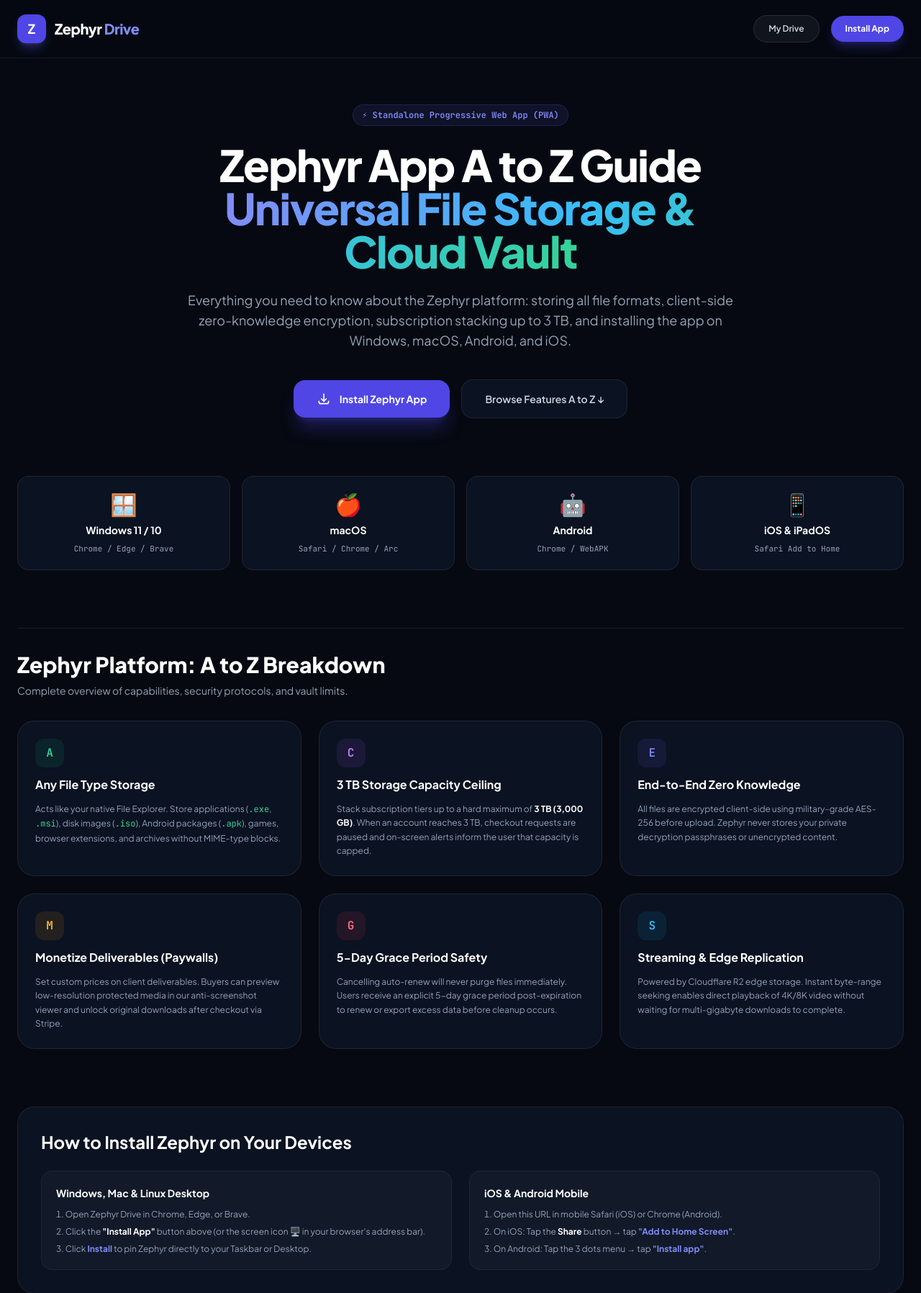
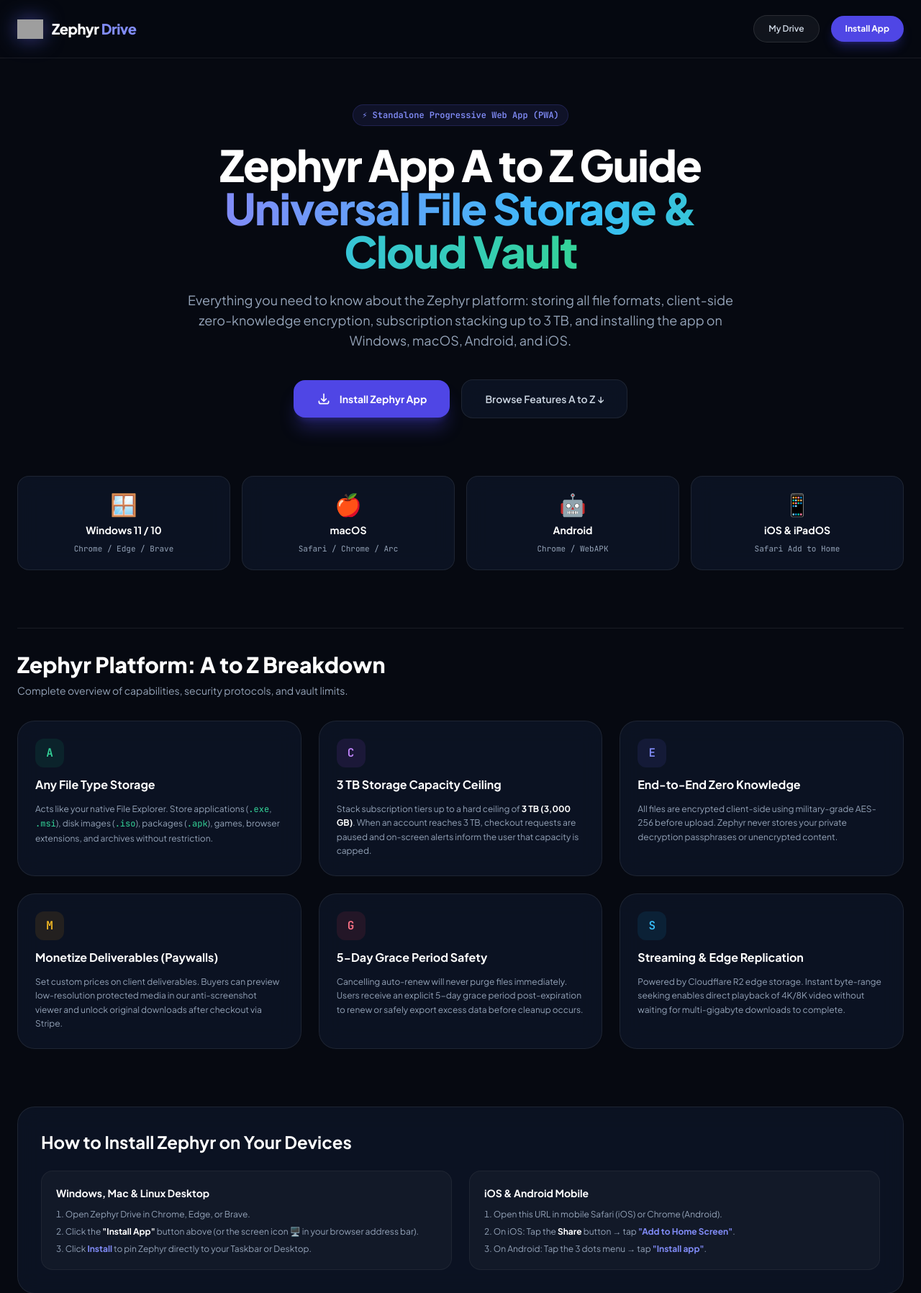
Before and after one commit to priyam698/vaultpro, a FastAPI app: page /download in a window 1280 px wide. Shown: the top 1796 px of the page at 72% size. Run offline with FastAPI, Linux system fonts and the light colour scheme; some libraries are stand-ins or nearby versions; grey boxes are pictures that could not be loaded.

Commit message:
Add ribbon logo image and fix navbar branding

```diff
--- a/templates/app.html
+++ b/templates/app.html
@@ -30,7 +30,7 @@
   <header class="sticky top-0 z-50 border-b border-white/[0.08] bg-[#060911]/80 backdrop-blur-xl">
     <div class="max-w-7xl mx-auto px-6 h-20 flex items-center justify-between">
       <a href="/" class="flex items-center gap-3">
-        <div class="w-10 h-10 rounded-xl bg-indigo-600 flex items-center justify-center font-bold text-lg text-white shadow-lg shadow-indigo-500/30">Z</div>
+        <img src="/static/logo.png" alt="Zephyr" class="w-9 h-9 object-contain drop-shadow-[0_0_14px_rgba(99,102,241,0.55)]" />
         <span class="text-xl font-extrabold tracking-tight text-white">Zephyr <span class="text-indigo-400">Drive</span></span>
       </a>
       <div class="flex items-center gap-4">
@@ -64,7 +64,7 @@
       </div>
     </div>
 
-    <!-- Supported Platforms -->
+    <!-- Supported Platforms Grid -->
     <div class="grid grid-cols-2 sm:grid-cols-4 gap-4">
       <div class="glass-card p-5 rounded-2xl text-center space-y-2">
         <div class="text-3xl">🪟</div>
@@ -88,7 +88,7 @@
       </div>
     </div>
 
-    <!-- A to Z Features Breakdown -->
+    <!-- Features Breakdown A to Z -->
     <div id="features" class="space-y-8 pt-8 border-t border-white/[0.08]">
       <div class="space-y-2">
         <h2 class="text-2xl sm:text-3xl font-extrabold text-white">Zephyr Platform: A to Z Breakdown</h2>
@@ -96,25 +96,22 @@
       </div>
 
       <div class="grid grid-cols-1 md:grid-cols-3 gap-6">
-        <!-- Any File Type -->
         <div class="glass-card p-6 rounded-3xl space-y-3">
           <div class="w-10 h-10 rounded-xl bg-emerald-500/10 text-emerald-400 flex items-center justify-center font-mono font-bold">A</div>
           <h3 class="text-base font-bold text-white">Any File Type Storage</h3>
           <p class="text-xs text-slate-400 leading-relaxed">
-            Acts like your native File Explorer. Store applications (<code class="text-emerald-400">.exe</code>, <code class="text-emerald-400">.msi</code>), disk images (<code class="text-emerald-400">.iso</code>), Android packages (<code class="text-emerald-400">.apk</code>), games, browser extensions, and archives without MIME-type blocks.
+            Acts like your native File Explorer. Store applications (<code class="text-emerald-400">.exe</code>, <code class="text-emerald-400">.msi</code>), disk images (<code class="text-emerald-400">.iso</code>), packages (<code class="text-emerald-400">.apk</code>), games, browser extensions, and archives without restriction.
           </p>
         </div>
 
-        <!-- 3 TB Limit -->
         <div class="glass-card p-6 rounded-3xl space-y-3">
           <div class="w-10 h-10 rounded-xl bg-purple-500/10 text-purple-400 flex items-center justify-center font-mono font-bold">C</div>
           <h3 class="text-base font-bold text-white">3 TB Storage Capacity Ceiling</h3>
           <p class="text-xs text-slate-400 leading-relaxed">
-            Stack subscription tiers up to a hard maximum of <strong class="text-white">3 TB (3,000 GB)</strong>. When an account reaches 3 TB, checkout requests are paused and on-screen alerts inform the user that capacity is capped.
+            Stack subscription tiers up to a hard ceiling of <strong class="text-white">3 TB (3,000 GB)</strong>. When an account reaches 3 TB, checkout requests are paused and on-screen alerts inform the user that capacity is capped.
           </p>
         </div>
 
-        <!-- Zero-Knowledge -->
         <div class="glass-card p-6 rounded-3xl space-y-3">
           <div class="w-10 h-10 rounded-xl bg-indigo-500/10 text-indigo-400 flex items-center justify-center font-mono font-bold">E</div>
           <h3 class="text-base font-bold text-white">End-to-End Zero Knowledge</h3>
@@ -123,7 +120,6 @@
           </p>
         </div>
 
-        <!-- Escrow Monetization -->
         <div class="glass-card p-6 rounded-3xl space-y-3">
           <div class="w-10 h-10 rounded-xl bg-amber-500/10 text-amber-400 flex items-center justify-center font-mono font-bold">M</div>
           <h3 class="text-base font-bold text-white">Monetize Deliverables (Paywalls)</h3>
@@ -132,16 +128,14 @@
           </p>
         </div>
 
-        <!-- 5-Day Grace Period -->
         <div class="glass-card p-6 rounded-3xl space-y-3">
           <div class="w-10 h-10 rounded-xl bg-rose-500/10 text-rose-400 flex items-center justify-center font-mono font-bold">G</div>
           <h3 class="text-base font-bold text-white">5-Day Grace Period Safety</h3>
           <p class="text-xs text-slate-400 leading-relaxed">
-            Cancelling auto-renew will never purge files immediately. Users receive an explicit 5-day grace period post-expiration to renew or export excess data before cleanup occurs.
+            Cancelling auto-renew will never purge files immediately. Users receive an explicit 5-day grace period post-expiration to renew or safely export excess data before cleanup occurs.
           </p>
         </div>
 
-        <!-- Global Edge Streaming -->
         <div class="glass-card p-6 rounded-3xl space-y-3">
           <div class="w-10 h-10 rounded-xl bg-sky-500/10 text-sky-400 flex items-center justify-center font-mono font-bold">S</div>
           <h3 class="text-base font-bold text-white">Streaming & Edge Replication</h3>
@@ -152,7 +146,7 @@
       </div>
     </div>
 
-    <!-- Step-by-Step Install Guide -->
+    <!-- Step-by-Step Installation Instructions -->
     <div class="glass-card p-8 rounded-3xl space-y-6">
       <h2 class="text-2xl font-bold text-white">How to Install Zephyr on Your Devices</h2>
       <div class="grid grid-cols-1 md:grid-cols-2 gap-6 text-xs text-slate-300">
@@ -160,7 +154,7 @@
           <div class="font-bold text-white text-sm">Windows, Mac & Linux Desktop</div>
           <ol class="list-decimal list-inside space-y-2 text-slate-400">
             <li>Open Zephyr Drive in Chrome, Edge, or Brave.</li>
-            <li>Click the <strong class="text-white">"Install App"</strong> button above (or the screen icon 🖥️ in your browser's address bar).</li>
+            <li>Click the <strong class="text-white">"Install App"</strong> button above (or the screen icon 🖥️ in your browser address bar).</li>
             <li>Click <strong class="text-indigo-400">Install</strong> to pin Zephyr directly to your Taskbar or Desktop.</li>
           </ol>
         </div>
@@ -176,7 +170,6 @@
     </div>
   </main>
 
-  <!-- Footer -->
   <footer class="border-t border-white/[0.08] py-8 text-center text-xs text-slate-500 font-mono">
     Zephyr Drive © 2026. Zero-Knowledge Edge Cloud Architecture.
   </footer>
```
